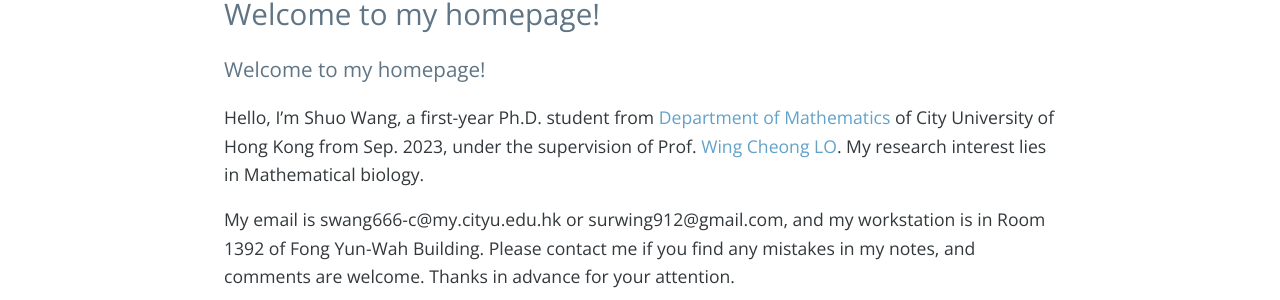
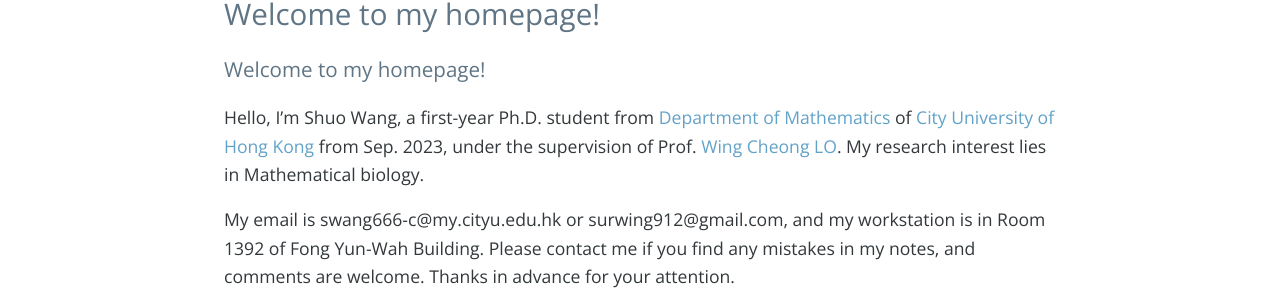
Before and after one commit to Louis-shuo-wang/Louis-shuo-wang.github.io, a Jekyll site: the page built from index.md, in a window 1280 px wide. Shown: the part 290-590 px from the top of the page. Built offline with Jekyll 4.4.1, drawn with Linux system fonts in a browser that asks for light colours; nearby versions of some CDN libraries; our own code applies the rules of GitHub Pages for plain Markdown files; the list of posts is cut into pages by our own code; comment, search, counter and statistics services are not loaded; part of the change alters nothing that is shown.

```diff
--- a/index.md
+++ b/index.md
@@ -1,5 +1,5 @@
 ### Welcome to my homepage!
-Hello, I'm Shuo Wang, a first-year Ph.D. student from [Department of Mathematics](https://www.cityu.edu.hk/ma/) of City University of Hong Kong from Sep. 2023, under the supervision of Prof. [Wing Cheong LO](https://www.cityu.edu.hk/stfprofile/wingclo.htm). My research interest lies in Mathematical biology.
+Hello, I'm Shuo Wang, a first-year Ph.D. student from [Department of Mathematics](https://www.cityu.edu.hk/ma/) of [City University of Hong Kong](https://www.cityu.edu.hk) from Sep. 2023, under the supervision of Prof. [Wing Cheong LO](https://www.cityu.edu.hk/stfprofile/wingclo.htm). My research interest lies in Mathematical biology.
 
 My email is swang666-c@my.cityu.edu.hk or surwing912@gmail.com, and my workstation is in Room 1392 of Fong Yun-Wah Building. Please contact me if you find any mistakes in my notes, and comments are welcome. Thanks in advance for your attention.
 
@@ -19,6 +19,5 @@ My email is swang666-c@my.cityu.edu.hk or surwing912@gmail.com, and my workstati
 * (Last updated in Feb. 2024)[Review of Topology](notes/Correspondence between Lie groups and Lie algebras/review of topology.pdf). This note is a quick review of topology, including point set topology and algebraic topology. I will finish the first part about point set topology this month, and update algebraic topology when I'm available.
 * (Last updated in Feb. 2024)[PDE note](notes/Correspondence between Lie groups and Lie algebras/PDE note.pdf). This is a lecture note on PDE lectured by Prof. [Tao LUO](https://www.cityu.edu.hk/stfprofile/taoluo.htm). The main topics in this note are Sobolev Spaces, Second-Order Elliptic Equations, and Linear Evolution Equations. The main reference is [Lawrence C. Evans](https://math.berkeley.edu/~evans/)' book: [Partial Differential Equations](https://bookstore.ams.org/gsm-19-r/), and [Gerald B. Folland](https://sites.math.washington.edu/~folland/Homepage/index.html)'s book: [Real Analysis: Modern Techniques and Their Applications](https://www.amazon.com/Real-Analysis-Modern-Techniques-Applications/dp/0471317160).
 
-
 #### Slides
 * (Last updated Feb. 2024)[Correspondence between Lie groups and Lie algebras](notes/Correspondence between Lie groups and Lie algebras/correspondence.pdf). I typed this slide to give a basic introduction to manifold theory, Lie theory (including Lie groups, Lie algebras, and fundamental theorems), and some simple applications to ODE systems. The main references are Frank W. Warner's book: [Foundations of Differentiable Manifolds and Lie Groups](https://link.springer.com/book/10.1007/978-1-4757-1799-0), and [John M. Lee](https://sites.math.washington.edu/~lee/)'s book: [Introduction to Smooth Manifolds](https://link.springer.com/book/10.1007/978-1-4419-9982-5).
```
